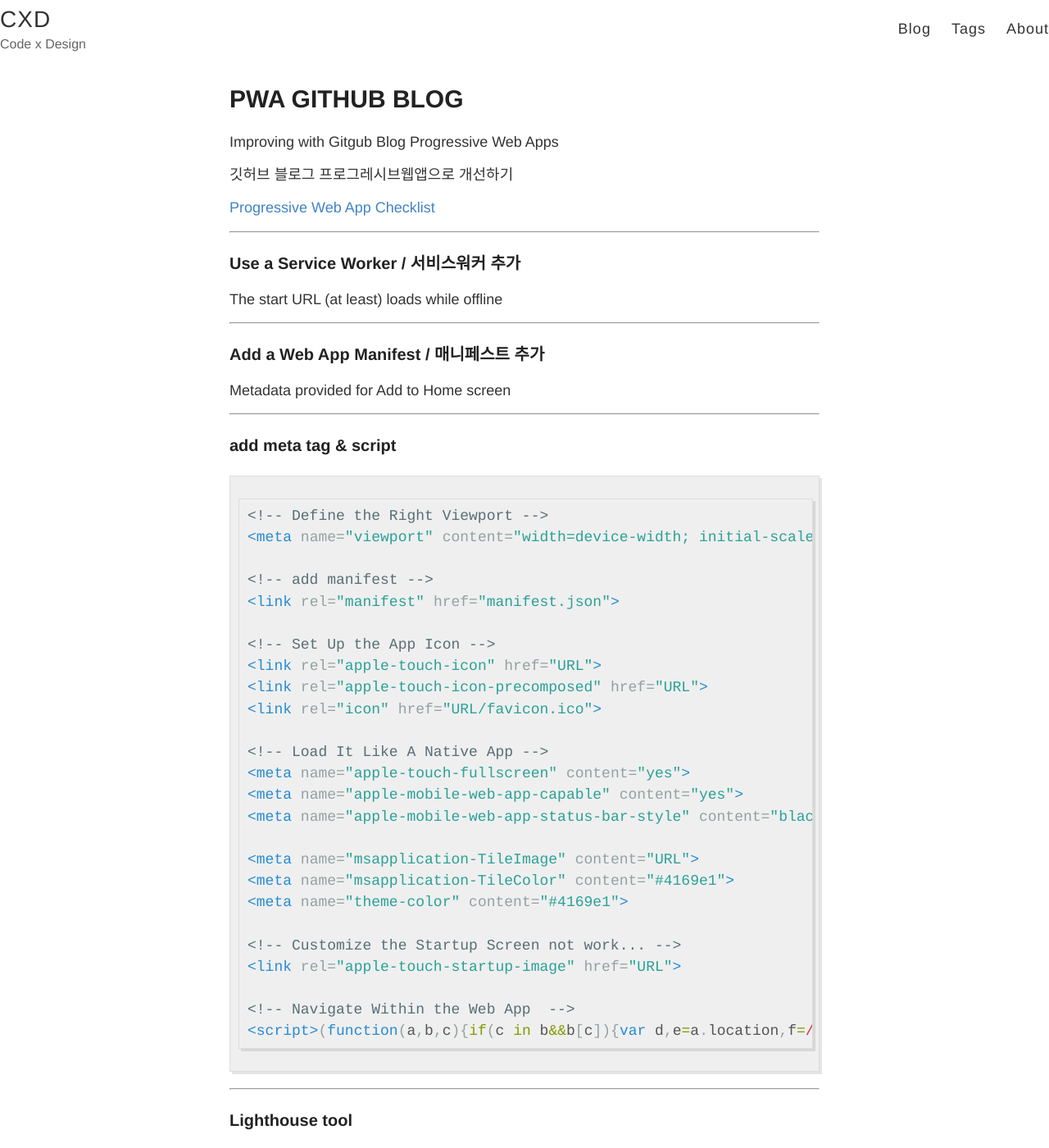
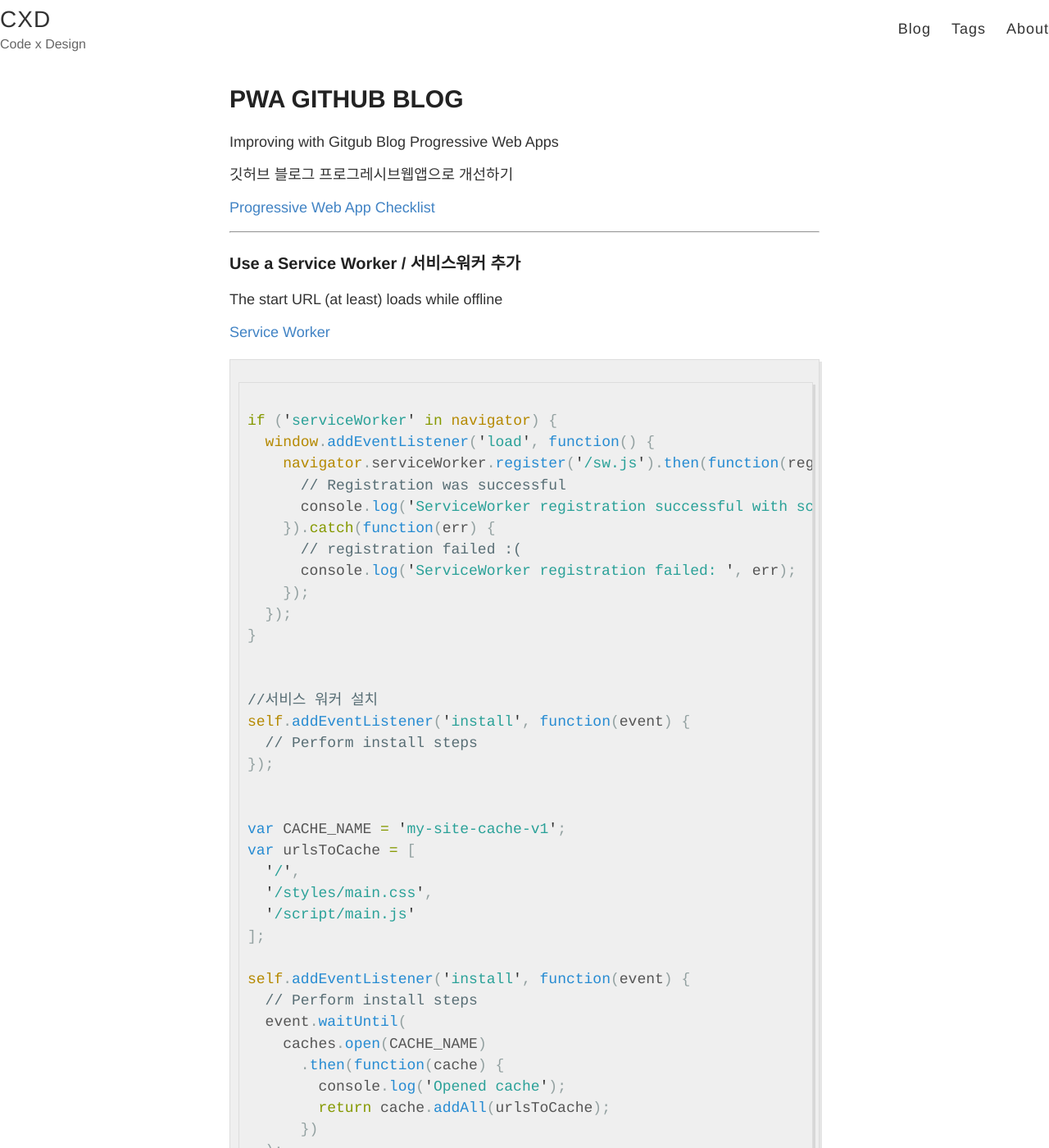
Before and after one commit to songssss/songssss.github.io, a Jekyll site: the page built from _posts/2017-05-14-pwablog.md, in a window 1280 px wide and 1400 px high. Shown: the whole window at 82% size. Built offline with Jekyll 4.4.1, drawn with Linux system fonts in a browser that asks for light colours; comment, search, counter and statistics services are not loaded; some of the changed text lies outside the part shown.

Commit message:
edit post

````diff
--- a/_posts/2017-05-14-pwablog.md
+++ b/_posts/2017-05-14-pwablog.md
@@ -23,11 +23,91 @@ Improving with  Gitgub Blog Progressive Web Apps
 
 The start URL (at least) loads while offline
 
+[Service Worker](https://developers.google.com/web/fundamentals/getting-started/primers/service-workers){:target="_blank"}
+
+```javascript
+
+if ('serviceWorker' in navigator) {
+  window.addEventListener('load', function() {
+    navigator.serviceWorker.register('/sw.js').then(function(registration) {
+      // Registration was successful
+      console.log('ServiceWorker registration successful with scope: ', registration.scope);
+    }).catch(function(err) {
+      // registration failed :(
+      console.log('ServiceWorker registration failed: ', err);
+    });
+  });
+}
+
+
+//서비스 워커 설치
+self.addEventListener('install', function(event) {
+  // Perform install steps
+});
+
+
+var CACHE_NAME = 'my-site-cache-v1';
+var urlsToCache = [
+  '/',
+  '/styles/main.css',
+  '/script/main.js'
+];
+
+self.addEventListener('install', function(event) {
+  // Perform install steps
+  event.waitUntil(
+    caches.open(CACHE_NAME)
+      .then(function(cache) {
+        console.log('Opened cache');
+        return cache.addAll(urlsToCache);
+      })
+  );
+});
+
+
+//요청 캐시 및 반환
+self.addEventListener('fetch', function(event) {
+  event.respondWith(
+    caches.match(event.request)
+      .then(function(response) {
+        // Cache hit - return response
+        if (response) {
+          return response;
+        }
+        return fetch(event.request);
+      }
+    )
+  );
+});
+
+
+//업데이트
+self.addEventListener('activate', function(event) {
+
+  var cacheWhitelist = ['pages-cache-v1', 'blog-posts-cache-v1'];
+
+  event.waitUntil(
+    caches.keys().then(function(cacheNames) {
+      return Promise.all(
+        cacheNames.map(function(cacheName) {
+          if (cacheWhitelist.indexOf(cacheName) === -1) {
+            return caches.delete(cacheName);
+          }
+        })
+      );
+    })
+  );
+});
+
+```
+
 ---
 
 ### Add a Web App Manifest / 매니페스트 추가
 
 Metadata provided for Add to Home screen
+
+홈스크린에 추가시 보여질 아이콘, 이름 설정
 
 ---
 
````
